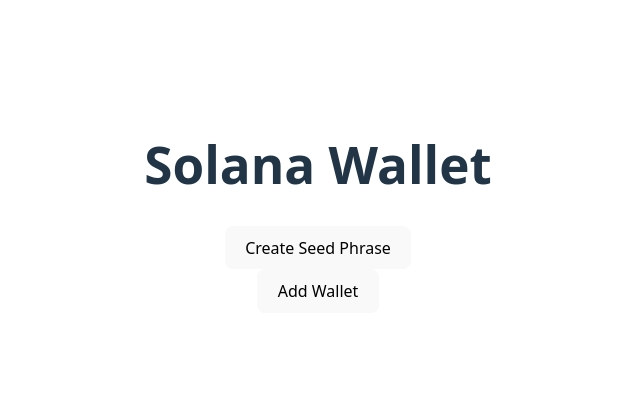
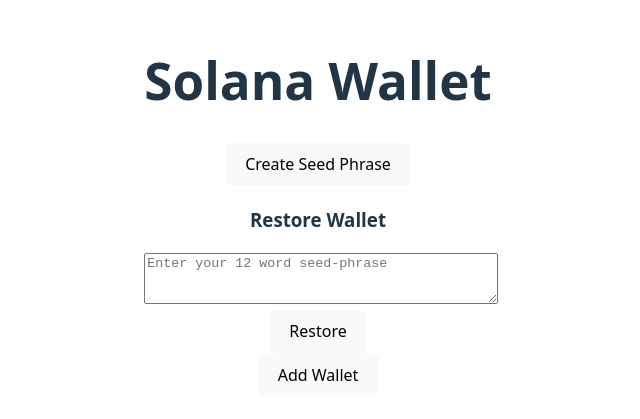
Before and after one commit to Devexhhh/Devallet, a React (Vite) app: page / in a window 1280 px wide. Shown: the part 193-612 px from the top of the page, without its empty margins (322-962 px from the left). Built offline with nearby package versions, Linux system fonts and the light colour scheme.

Commit message:
addded Restore wallet comp

```diff
--- a/src/App.tsx
+++ b/src/App.tsx
@@ -2,6 +2,7 @@
 import './App.css'
 import { MnemonicGenerator } from './components/MnemonicGenerator'
 import { SolanaWallet } from './components/solanaWallet'
+import { RestoreWallet } from './components/RestoreWallet';
 
 
 function App() {
@@ -12,7 +13,8 @@
       <div style={{ padding: "20px" }}>
         <h1>Solana Wallet</h1>
         <MnemonicGenerator mnemonic={mnemonic} setMnemonic={setMnemonic} />
-        <SolanaWallet mnemonic={mnemonic} />
+        <RestoreWallet setMnemonic={setMnemonic} />
+        <SolanaWallet key={mnemonic} mnemonic={mnemonic} />
       </div >
     </>
   )
```
